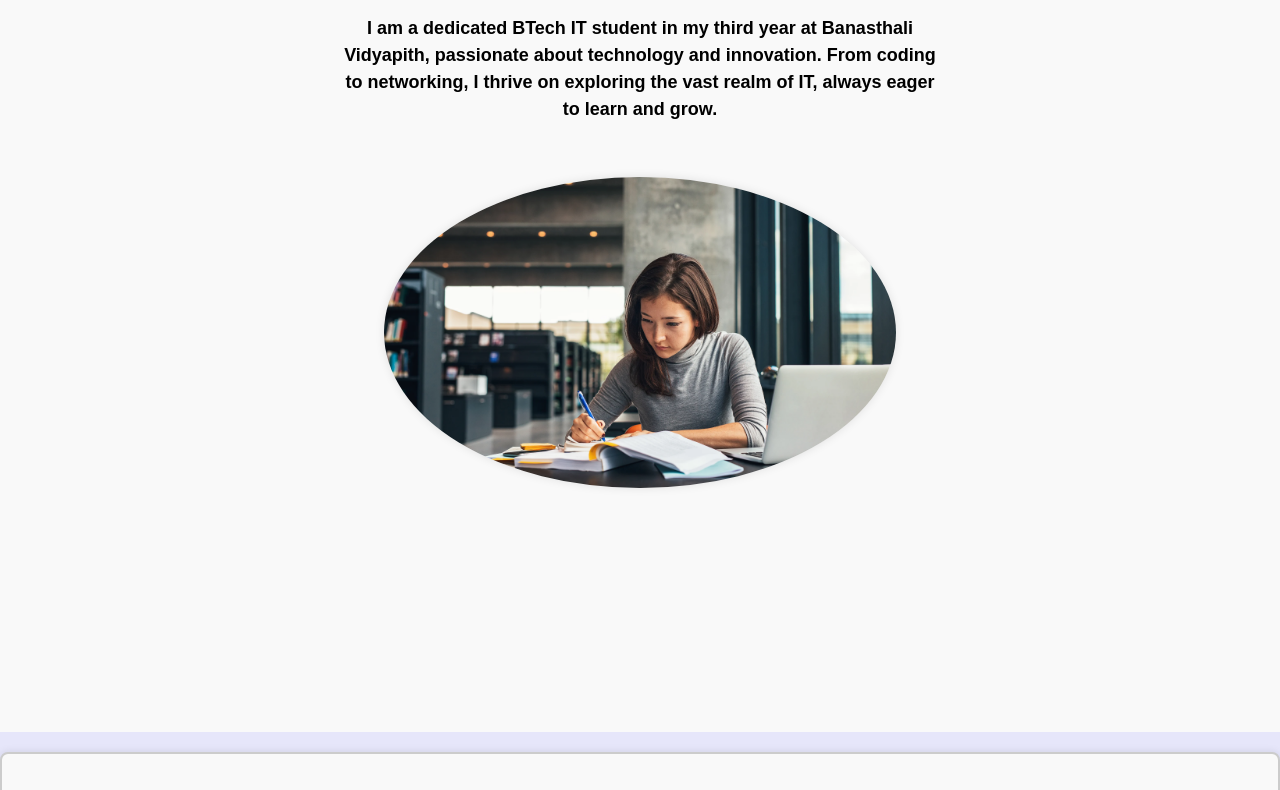
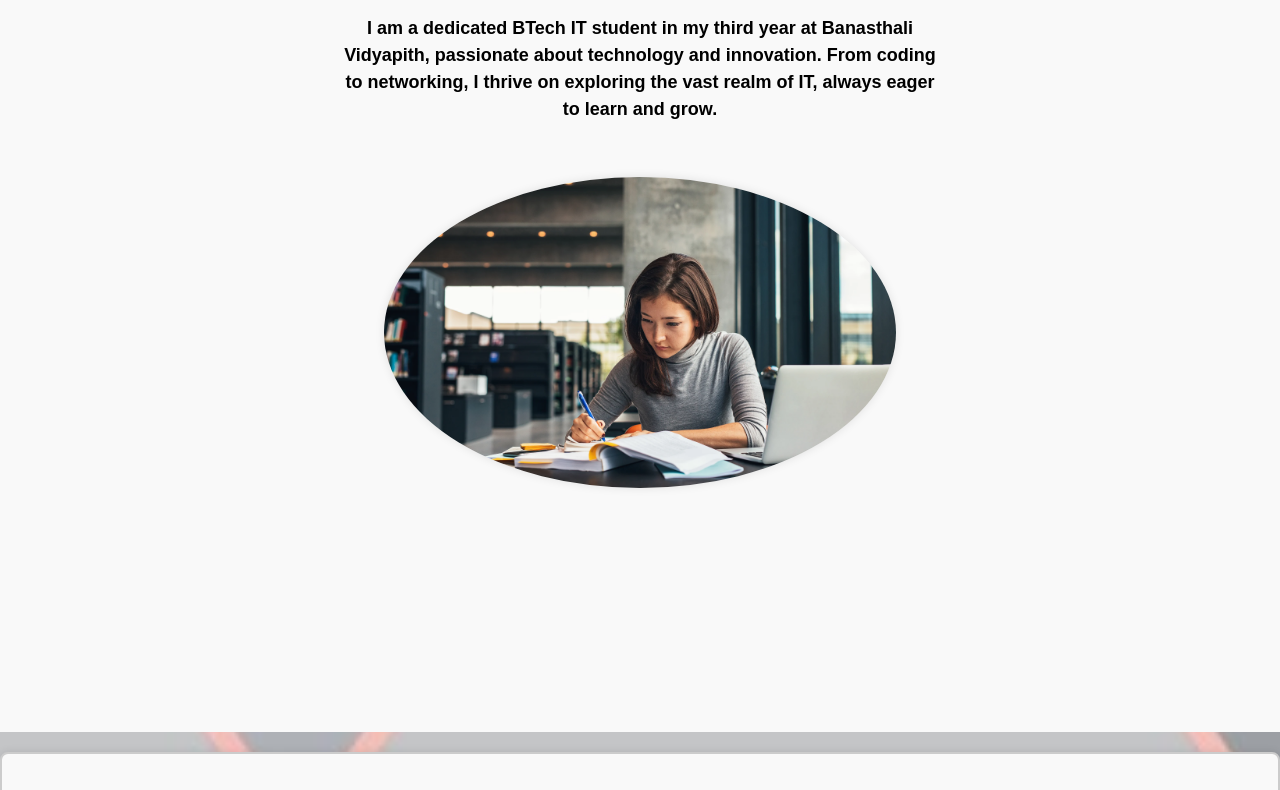
Before and after one commit to ToralSharma/Toral_portfolio, a plain HTML site: page index.html in a window 1280 px wide. Shown: the part 238-1028 px from the top of the page. Drawn offline with Linux system fonts and the light colour scheme.

Commit message:
Update style.css

```diff
--- a/style.css
+++ b/style.css
@@ -1,8 +1,14 @@
-body {
-    background-color: lavender;
+
+  body {
+    /* background-color: lavender; */
     font-family: Arial, sans-serif;
     margin: 0;
     padding: 0;
+    font-family: 'Arial', sans-serif;
+    background-image:url('bgimg.png');
+    background-size:cover;
+    background-position: center;
+    background-repeat: no-repeat;
   }
 
   /* CSS for Home Section */
```
